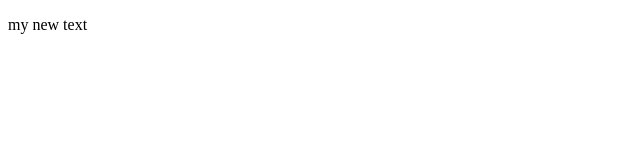
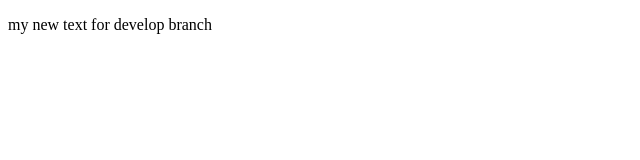
Before and after one commit to j-verre/test_project, a plain HTML site: page index.html in a window 1280 px wide. Shown: the whole page, without its empty margins (0-640 px from the left). Drawn offline with Linux system fonts and the light colour scheme.

Commit message:
commit local change to develop branch

```diff
--- a/index.html
+++ b/index.html
@@ -5,7 +5,7 @@
 	<title>My html5</title>
 </head>
 <body>
- <p>my new text</p>
+ <p>my new text for develop branch</p>
 
 </body>
 </html>
```
